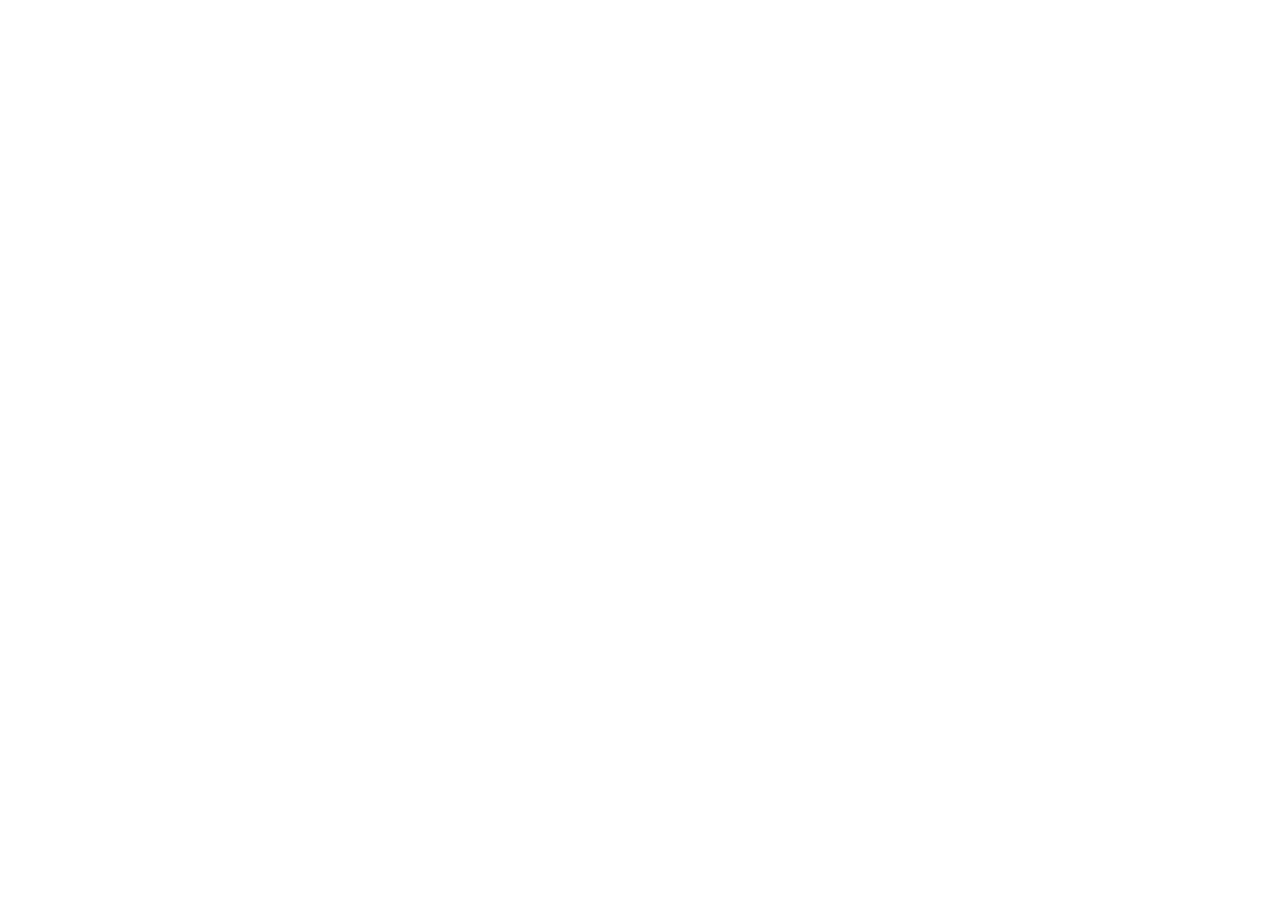
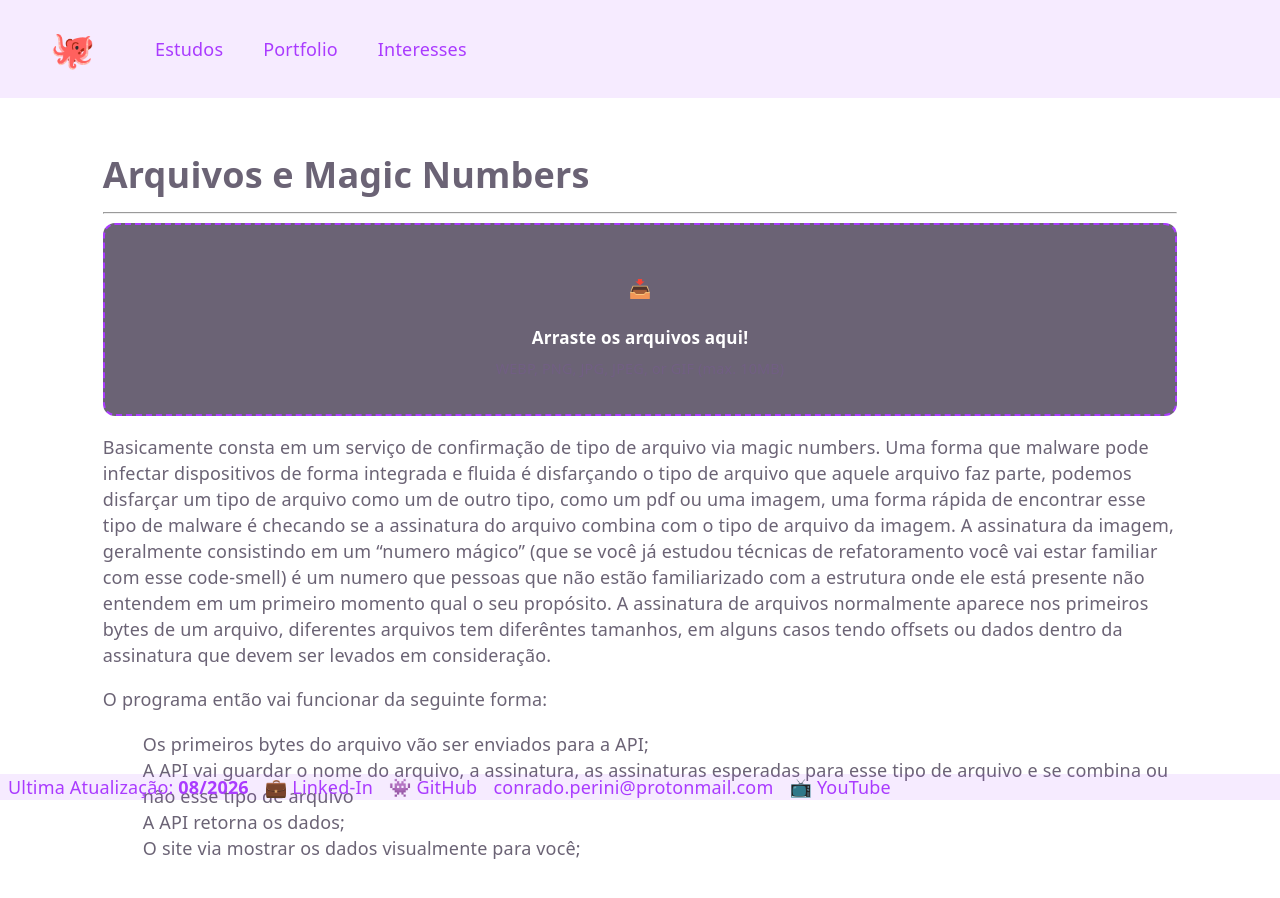
Before and after one commit to Faroferinho/MeuSite, a React (Vite) app in the folder meusite/: page /signature-checker in a window 1280 px wide. Before the commit this address had no page. Shown: the top 898 px of the page. Before the commit the page ends 800 px from the top, so only its background shows below. Built offline with nearby package versions, Linux system fonts and the light colour scheme.

Commit message:
Add divider and file dropzone to a few sites, also implemented DragNDrop component, and add magic numbers page. Slide modifications to the page setup on header, footer and home pages

```diff
--- a/meusite/src/App.css
+++ b/meusite/src/App.css
@@ -90,6 +90,10 @@
   padding-bottom: 64px;
   margin: 0 auto;
   width: clamp(85%, 90%, 1024px);
+
+  .divider{
+    color: var(--text);
+  }
 
   .split-container {
     display: flex;
@@ -353,6 +357,60 @@
         height: 32px;
     }
   }
+
+  .file-dropzone {
+    display: flex;
+    flex-direction: column;
+    align-items: center;
+    justify-content: center;
+    padding: 32px 24px;
+    border: 2px dashed var(--accent);
+    border-radius: 12px;
+    background-color: var(--text);
+    cursor: pointer;
+    text-align: center;
+    font-family: system-ui, -apple-system, sans-serif;
+    transition: border-color 0.2s ease, background-color 0.2s ease;
+  }
+
+  .file-dropzone:hover {
+    border-color: var(--accent);
+    background-color: var(--text);
+  }
+
+  .file-dropzone input[type="file"] {
+    position: absolute;
+    width: 1px;
+    height: 1px;
+    padding: 0;
+    margin: -1px;
+    overflow: hidden;
+    clip: rect(0, 0, 0, 0);
+    white-space: nowrap;
+    border: 0;
+  }
+
+  .file-dropzone-icon {
+    width: 40px;
+    height: 40px;
+    margin-bottom: 10px;
+  }
+
+  .file-dropzone-text {
+    font-size: 0.95rem;
+    font-weight: 600;
+    color: var(--bg);
+  }
+
+  .file-dropzone-subtext {
+    font-size: 0.8rem;
+    color: var(--accent-bg);
+    margin-top: 4px;
+  }
+
+  .file-input{
+    display: 'none'
+  }
 }
 
 .footer{
--- a/meusite/src/App.jsx
+++ b/meusite/src/App.jsx
@@ -10,13 +10,12 @@ import MainLayout from "./layouts/MainLayout";
 
 import Home from "./pages/home";
 
-import Portfolio from "./pages/portfolio";
 import Forensics from './pages/forensics';
 import OPSEC from './pages/opsec';
-import Programing from './pages/programing';
 import Docker from './pages/docker';
 
-import Interests from "./pages/interests";
+import MagicNumbers from './pages/magic_numbers';
+
 import Mythology from './pages/mythology';
 import Palontology from './pages/paleontology';
 import Ocultism from './pages/ocultism';
@@ -30,13 +29,12 @@ function App() {
         <Route element={<MainLayout />}>
           <Route path="/" element={<Home />} />
 
-          <Route path="/portfolio" element={<Portfolio />} />
           <Route path="/forense-digital" element={<Forensics />} />
           <Route path="/opsec" element={<OPSEC/>} />
-          <Route path="/programacao" element={<Programing />} />
           <Route path="/docker" element={<Docker />} />
 
-          <Route path="/interests" element={<Interests />} />
+          <Route path="/signature-checker" element={<MagicNumbers />} />
+
           <Route path="/mitologia" element={<Mythology />} />
           <Route path="/paleontologia" element={<Palontology />} />
           <Route path="/ocultismo" element={<Ocultism />} />
--- /dev/null
+++ b/meusite/src/components/DragNDrop.jsx
@@ -0,0 +1,69 @@
+import React, { useRef, useState } from "react"
+
+const DragNDrop = () => {
+    const [files, setFiles] = useState([]);
+    const [isDragging, setIsDragging] = useState([]);
+    const fileInputRef = useRef(null);
+
+    const handleDragOver = (e) => {
+        e.preventDefault();
+        setIsDragging(true);
+    };
+
+    const handleDragLeave = (e) => {
+        e.preventDefault();
+        setIsDragging(false);
+    };
+
+    const handleDrop = (e) => {
+        e.preventDefault();
+        setIsDragging(false);
+
+        if (e.dataTransfer.files && e.dataTransfer.files.length > 0){
+            const droppedFiles = Array.from(e.dataTransfer.files);
+            setFiles(
+                (prevFiles) => [...prevFiles, ...droppedFiles]
+            );
+            e.dataTransfer.clearData();
+        }
+    }
+
+    const handleFileSelect = (e) => {
+        if (e.target.files && e.target.files.length > 0){
+            const selectedFiles = Array.from(e.target.files);
+            setFiles((prevFiles) => [...prevFiles, ...selectedFiles]);
+        }
+    }
+
+    return (
+        <>
+            <div
+                onDragOver={handleDragOver}
+                onDragLeave={handleDragLeave}
+                onDrop={handleDrop}
+                onClick={() => fileInputRef.current.click()}
+            >
+                <label className="file-dropzone">
+                    <input
+                        className="file-input"
+                        type="file"
+                        multiple
+                        ref={fileInputRef}
+                        onChange={handleFileSelect}
+                    />
+                    <p className="file-dropzone-icon">
+                        📥
+                    </p>
+                    <span className="file-dropzone-text">
+                        {isDragging
+                        ? "Arraste os arquivos aqui!"
+                        : "Clique para carregar ou arraste arquivos 😁"}
+                    </span>
+                    <span className="file-dropzone-subtext">WEBP, PNG, JPG, JPEG, or GIF (max. 10MB)</span>
+                </label>
+            </div>
+        </>
+    );
+};
+
+export default DragNDrop;
--- a/meusite/src/components/Footer.jsx
+++ b/meusite/src/components/Footer.jsx
@@ -2,9 +2,10 @@ export default function Footer(){
     return(
         <div className="footer">
             <footer className="footer">
-                <a className="footer-item">Ultima Atualização: <strong>07/2026</strong></a>
+                <a className="footer-item">Ultima Atualização: <strong>08/2026</strong></a>
                 <a className="footer-item" href="https://www.linkedin.com/in/conrado-perini-fracacio-b89889211/">💼 Linked-In</a>
                 <a className="footer-item" href="https://github.com/Faroferinho">👾 GitHub</a>
+                <a className="footer-item">conrado.perini@protonmail.com</a>
                 <a className="footer-item">📺 YouTube</a>
             </footer>
         </div>
--- a/meusite/src/components/Header.jsx
+++ b/meusite/src/components/Header.jsx
@@ -2,8 +2,9 @@ import { Link } from "react-router-dom";
 import { useState } from "react";
 
 export default function Header(){
+    const [menuStudyOpen, setMenuStudyOpen] = useState(false);
+    const [menuInterestsOpen, setMenuInterestsOpen] = useState(false);
     const [menuPortfolioOpen, setMenuPortfolioOpen] = useState(false);
-    const [menuInterestsOpen, setMenuInterestsOpen] = useState(false);
 
     return(
         <header className="header">
@@ -19,15 +20,15 @@ export default function Header(){
                 <ul className="nav-links">
 
                     <li className="dropdown"
-                        onMouseEnter={() => setMenuPortfolioOpen(true)}
-                        onMouseLeave={() => setMenuPortfolioOpen(false)}
+                        onMouseEnter={() => setMenuStudyOpen(true)}
+                        onMouseLeave={() => setMenuStudyOpen(false)}
                     >
                         <Link className="nav-button" to="/portfolio">
-                            Portifólio
+                            Estudos
                         </Link>
 
                         {
-                            menuPortfolioOpen && (
+                            menuStudyOpen && (
                                 <ul className="dropdown-menu">
                                     <li>
                                         <Link to="/forense-digital">Forense Digital</Link>
@@ -38,11 +39,25 @@ export default function Header(){
                                     </li>
 
                                     <li>
-                                        <Link to="/programacao">Programação</Link>
+                                        <Link to="/docker">Docker</Link>
                                     </li>
+                                </ul>
+                            )
+                        }
+                    </li>
 
+                    <li className="dropdown"
+                        onMouseEnter={() => setMenuPortfolioOpen(true)}
+                        onMouseLeave={() => setMenuPortfolioOpen(false)}
+                    >
+                        <Link className="nav-button" to="/interests">
+                            Portfolio
+                        </Link>
+                        {
+                            menuPortfolioOpen && (
+                                <ul className="dropdown-menu">
                                     <li>
-                                        <Link to="/docker">Docker</Link>
+                                        <Link to="/signature-checker">Magic Number Checker</Link>
                                     </li>
                                 </ul>
                             )
--- a/meusite/src/pages/forensics.jsx
+++ b/meusite/src/pages/forensics.jsx
@@ -10,6 +10,7 @@ export default function Forensics(){
                 <div className="split-container">
                     <div className="half">
                         <h1>Forense Digital</h1>
+                        <hr className="divider"/>
                         <p>
                             Forense Digital é um ramo da ciência forense que envolve a recuperação, investigação, examinação e analise de material envolvendo qualquer dispositivo digital, se tornando progressivamente mais prevalente conforme a comodidade de dispositivos digitais também acarreta na capacidade de explorar os mesmos para atividade criminais. As etapas em que pode se categorizar uma técnica são: Aquisição, Analise e Relatório.
                         </p>
--- /dev/null
+++ b/meusite/src/pages/magic_numbers.jsx
@@ -0,0 +1,31 @@
+import DragNDrop from "../components/DragNDrop";
+
+export default function MagicNumbers(){
+    return(
+        <>
+            <div className="content">
+                <h1>Arquivos e Magic Numbers</h1>
+                <hr className="divider"/>
+                <DragNDrop />
+                <p>
+                    Basicamente consta em um serviço de confirmação de tipo de arquivo via magic numbers. Uma forma que malware pode infectar dispositivos de forma integrada e fluida é disfarçando o tipo de arquivo que aquele arquivo faz parte, podemos disfarçar um tipo de arquivo como um de outro tipo, como um pdf ou uma imagem, uma forma rápida de encontrar esse tipo de malware é checando se a assinatura do arquivo combina com o tipo de arquivo da imagem. A assinatura da imagem, geralmente consistindo em um “numero mágico” (que se você já estudou técnicas de refatoramento você vai estar familiar com esse code-smell) é um numero que pessoas que não estão familiarizado com a estrutura onde ele está presente não entendem em um primeiro momento qual o seu propósito. A assinatura de arquivos normalmente aparece nos primeiros bytes de um arquivo, diferentes arquivos tem diferêntes tamanhos, em alguns casos tendo offsets ou dados dentro da assinatura que devem ser levados em consideração.
+                </p>
+                <p>O programa então vai funcionar da seguinte forma: </p>
+                <ul>
+                    <li>
+                        Os primeiros bytes do arquivo vão ser enviados para a API;
+                    </li>
+                    <li>
+                        A API vai guardar o nome do arquivo, a assinatura, as assinaturas esperadas para esse tipo de arquivo e se combina ou não esse tipo de arquivo
+                    </li>
+                    <li>
+                        A API retorna os dados;
+                    </li>
+                    <li>
+                        O site via mostrar os dados visualmente para você;
+                    </li>
+                </ul>
+            </div>
+        </>
+    );
+}
```
Also changed, not shown: meusite/src/pages/home.jsx (+11 -0 lines). Lines whose indentation alone changed are shown as unchanged.
